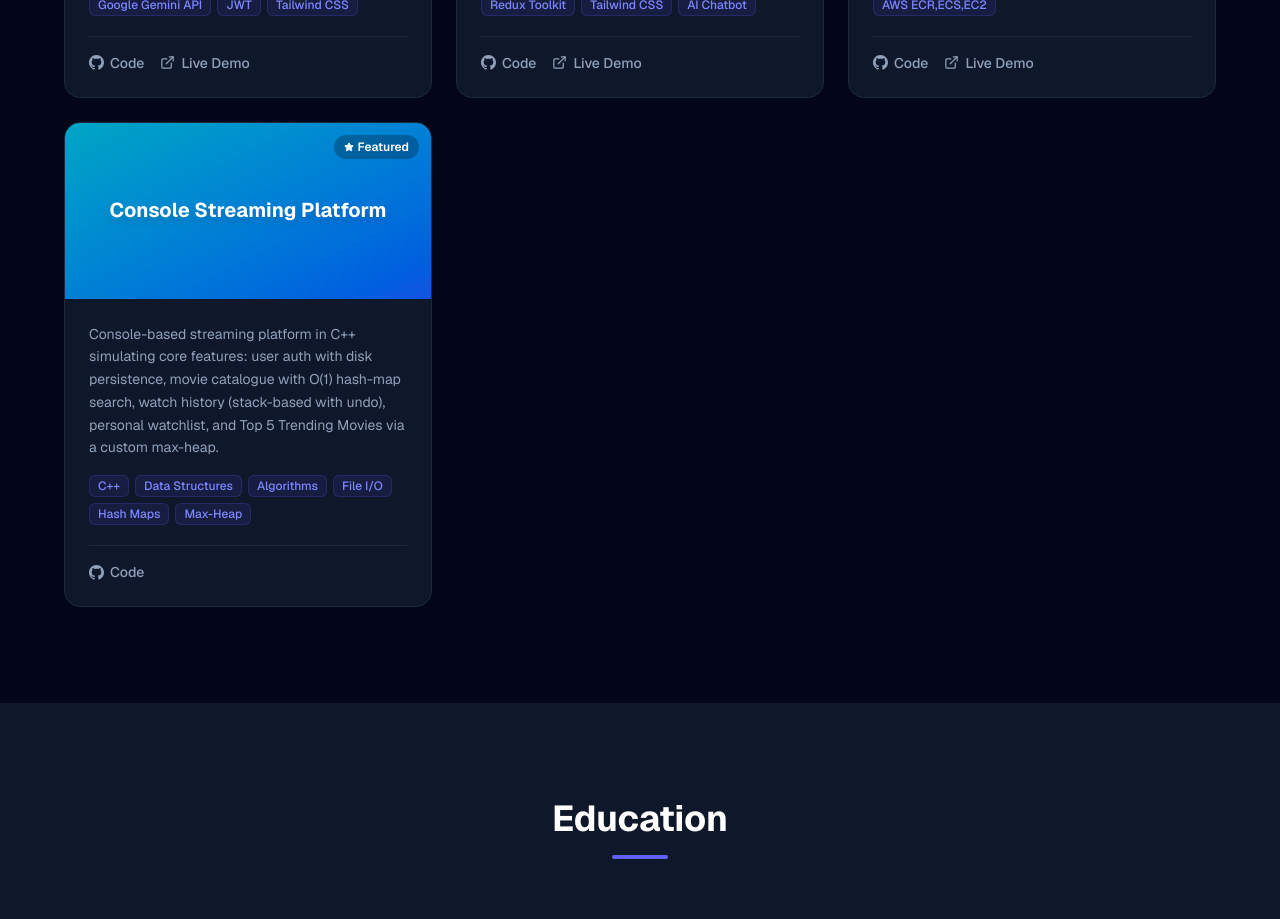
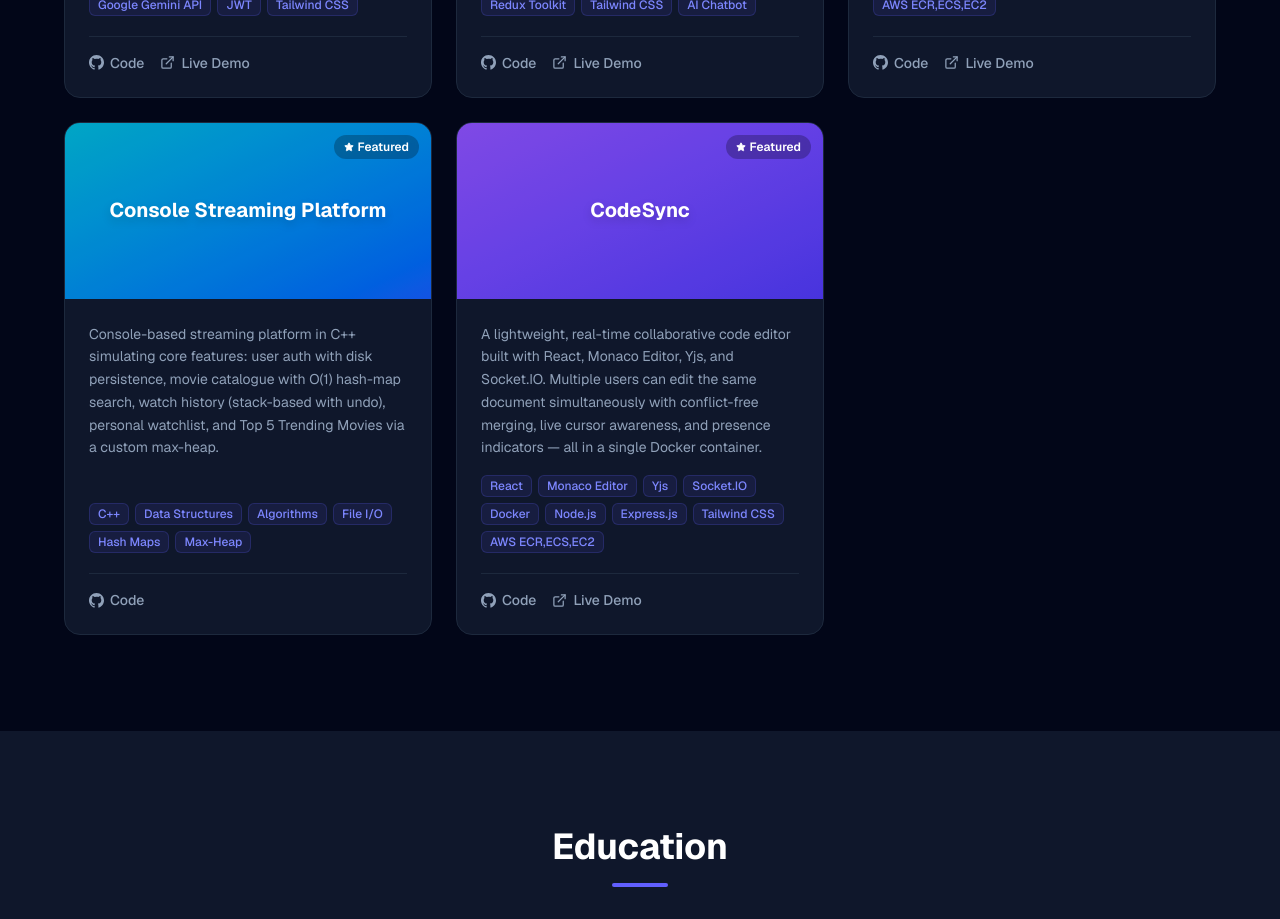
Before and after one commit to FurqanAlyy/Portfolio, a Next.js app: page / in a window 1280 px wide. Shown: the part 4180-5099 px from the top of the page. Built offline with nearby package versions, Linux system fonts and the light colour scheme.

Commit message:
Added Webocation internship experience

```diff
--- a/data/experience.js
+++ b/data/experience.js
@@ -1,6 +1,20 @@
 // No formal work experience yet — currently studying.
 // Add entries here when you have internship/job experience.
-export const experience = [];
+export const experience = [
+  {
+    title: 'Web Developer Intern',
+    institution: 'Webocation',
+    period: 'April 2026 – Present',
+    description:
+      'Worked as a Web Developer Intern, developing responsive web applications using React and WordPress, integrating APIs, customizing themes and plugins, and collaborating with the development team to deliver scalable and user-friendly solutions.',
+    highlights: [
+      'Developed responsive web applications using React',
+      'Customized WordPress themes and plugins',
+      'Integrated REST APIs for dynamic functionality',
+      'Collaborated with team to deliver production-ready solutions',
+    ],
+  },
+];
 
 export const currentFocus = {
   title: 'Computer Science Student & Full-Stack Developer',
--- a/data/projects.js
+++ b/data/projects.js
@@ -47,4 +47,16 @@ export const projects = [
     featured: true,
     gradient: 'from-cyan-500 to-blue-600',
   },
+  {
+    id: 4,
+    name: 'CodeSync',
+    fullName: 'CodeSync — Real-Time Collaborative Code Editor',
+    description:
+      'A lightweight, real-time collaborative code editor built with React, Monaco Editor, Yjs, and Socket.IO. Multiple users can edit the same document simultaneously with conflict-free merging, live cursor awareness, and presence indicators — all in a single Docker container.',
+    techStack: ['React', 'Monaco Editor', 'Yjs', 'Socket.IO', 'Docker', 'Node.js', 'Express.js', 'Tailwind CSS', 'AWS ECR,ECS,EC2'],
+    github: 'https://github.com/FurqanAlyy/CodeSync-Real-Time-Collaborative-Code-Editor-',
+    live: true,
+    featured: true,
+    gradient: 'from-violet-500 to-indigo-600',
+  }
 ];
```
